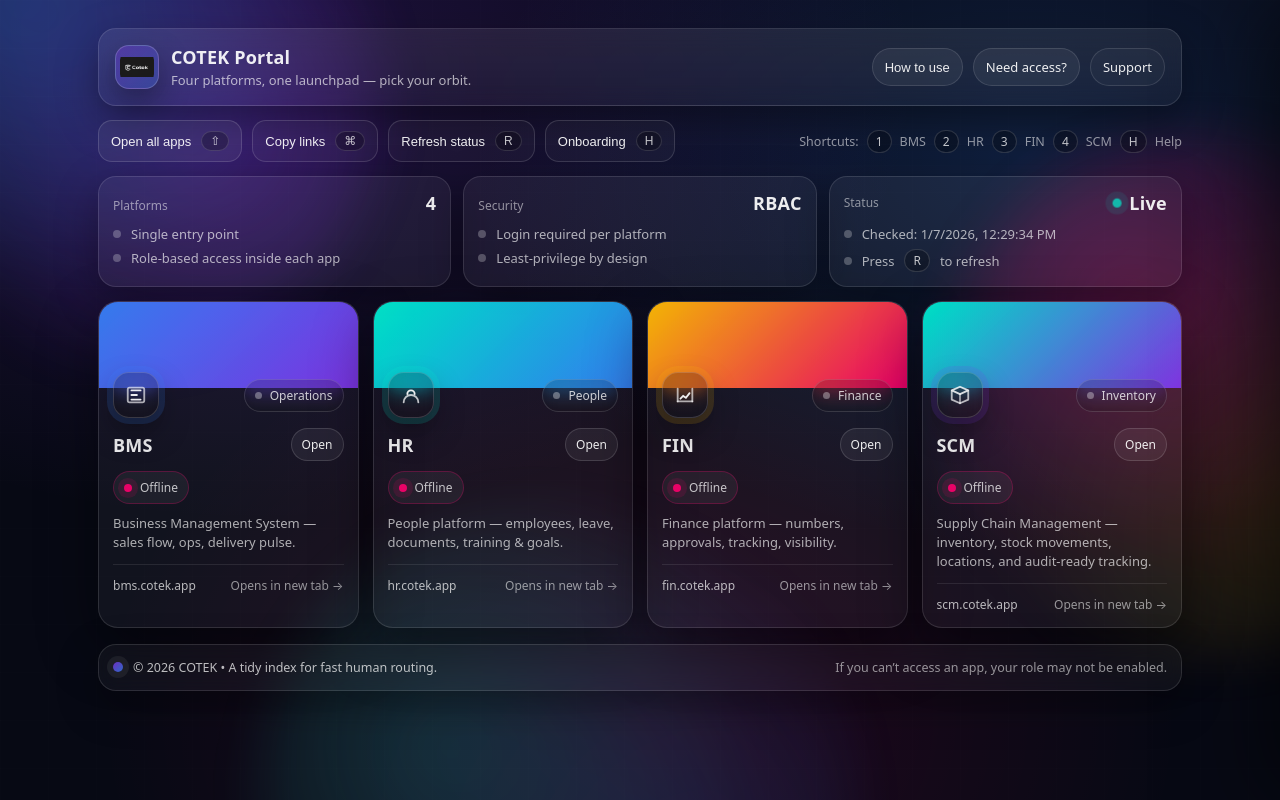
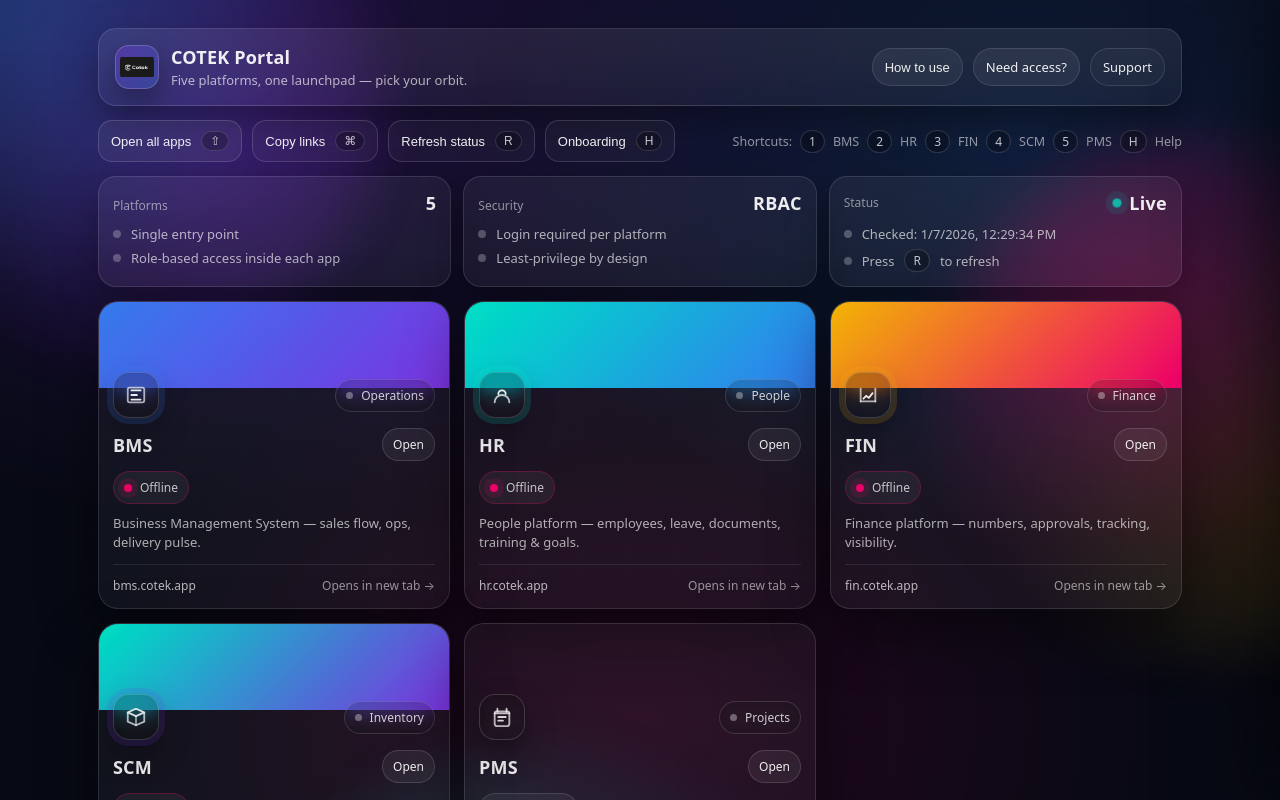
Before and after one commit to Lord-Cotek/cotek, a Next.js app: page / in a window 1280 px wide. Shown: the top 800 px of the page. Built offline with nearby package versions, Linux system fonts and the light colour scheme; no server answers.

Commit message:
Add PMS platform to portal

```diff
--- a/app/page.tsx
+++ b/app/page.tsx
@@ -66,10 +66,21 @@ const APPS: AppCard[] = [
     keyUses: ["Items & assets", "Receive / Issue / Transfer / Adjust", "Locations, vendors & traceability"],
     // ✅ badge removed (no longer Preview)
   },
+  {
+    name: "PMS",
+    short: "Project Management System — planning, execution, timelines, and resource control.",
+    url: "https://pms.cotek.app",
+    tag: "Projects",
+    gradient: "grad-pms",
+    glow: "glow-pms",
+    accent: "accent-pms",
+    who: "Project Managers, Operations, Admin",
+    keyUses: ["Project planning", "Task scheduling", "Resource allocation & milestones"],
+  },
 ];
 
 type StatusRow = {
-  key: "BMS" | "HR" | "FIN" | "SCM";
+  key: "BMS" | "HR" | "FIN" | "SCM" | "PMS";
   url: string;
   ok: boolean;
   status: number;
@@ -81,7 +92,7 @@ type StatusPayload = {
   results: StatusRow[];
 };
 
-function Icon({ kind }: { kind: "bms" | "hr" | "fin" | "scm" }) {
+function Icon({ kind }: { kind: "bms" | "hr" | "fin" | "scm" | "pms" }) {
   if (kind === "bms") {
     return (
       <svg width="22" height="22" viewBox="0 0 24 24" className="icon">
@@ -117,6 +128,35 @@ function Icon({ kind }: { kind: "bms" | "hr" | "fin" | "scm" }) {
         <path d="M4 19V5M20 19V5" fill="none" stroke="currentColor" strokeWidth="2" strokeLinecap="round" opacity="0.7" />
         <path d="M7 16l3-3 3 2 4-5" fill="none" stroke="currentColor" strokeWidth="2" strokeLinecap="round" />
         <path d="M4 19h16" fill="none" stroke="currentColor" strokeWidth="2" strokeLinecap="round" opacity="0.7" />
+      </svg>
+    );
+  }
+  if (kind === "pms") {
+    return (
+      <svg width="22" height="22" viewBox="0 0 24 24" className="icon">
+        <path
+          d="M7 3v3M17 3v3M4 8h16"
+          fill="none"
+          stroke="currentColor"
+          strokeWidth="2"
+          strokeLinecap="round"
+          opacity="0.8"
+        />
+        <path
+          d="M6 6h12a2 2 0 0 1 2 2v11a3 3 0 0 1-3 3H7a3 3 0 0 1-3-3V8a2 2 0 0 1 2-2Z"
+          fill="none"
+          stroke="currentColor"
+          strokeWidth="2"
+          opacity="0.75"
+        />
+        <path
+          d="M8 12h8M8 16h5"
+          fill="none"
+          stroke="currentColor"
+          strokeWidth="2"
+          strokeLinecap="round"
+          opacity="0.9"
+        />
       </svg>
     );
   }
@@ -198,6 +238,7 @@ export default function Home() {
       if (e.key === "2") window.open(APPS[1].url, "_blank", "noreferrer");
       if (e.key === "3") window.open(APPS[2].url, "_blank", "noreferrer");
       if (e.key === "4") window.open(APPS[3].url, "_blank", "noreferrer");
+      if (e.key === "5") window.open(APPS[4].url, "_blank", "noreferrer"); // ✅ PMS
       if (e.key.toLowerCase() === "r") fetchStatus();
       if (e.key.toLowerCase() === "h") setDrawerOpen(true);
     };
@@ -245,7 +286,7 @@ export default function Home() {
             </div>
             <div className="brand-text">
               <div className="brand-title">COTEK Portal</div>
-              <div className="brand-sub">Four platforms, one launchpad — pick your orbit.</div>
+              <div className="brand-sub">Five platforms, one launchpad — pick your orbit.</div>
             </div>
           </div>
 
@@ -279,7 +320,7 @@ export default function Home() {
           <div className="qhint">
             Shortcuts: <span className="kbd">1</span> BMS <span className="kbd">2</span> HR{" "}
             <span className="kbd">3</span> FIN <span className="kbd">4</span> SCM{" "}
-            <span className="kbd">H</span> Help
+            <span className="kbd">5</span> PMS <span className="kbd">H</span> Help
           </div>
         </section>
 
@@ -287,7 +328,7 @@ export default function Home() {
           <div className="dash-card">
             <div className="dash-kpi">
               <div className="kpi-label">Platforms</div>
-              <div className="kpi-value">4</div>
+              <div className="kpi-value">5</div>
             </div>
             <div className="dash-meta">
               <div className="meta-row">
@@ -332,10 +373,12 @@ export default function Home() {
           </div>
         </section>
 
-        <section className="cards cards-4">
+        <section className="cards cards-5">
           {APPS.map((app) => {
-            const kind = app.name === "BMS" ? "bms" : app.name === "HR" ? "hr" : app.name === "FIN" ? "fin" : "scm";
-            const row = status[app.name as "BMS" | "HR" | "FIN" | "SCM"];
+            const kind =
+              app.name === "BMS" ? "bms" : app.name === "HR" ? "hr" : app.name === "FIN" ? "fin" : app.name === "PMS" ? "pms" : "scm";
+
+            const row = status[app.name as "BMS" | "HR" | "FIN" | "SCM" | "PMS"];
             const st = statusLabel(row);
 
             return (
@@ -420,7 +463,12 @@ export default function Home() {
           {APPS.map((a) => (
             <div key={a.name} className="drawer-block">
               <div className="drawer-block-title">
-                {a.name} {a.badge ? <span className="dev-pill" style={{ marginLeft: 8 }}>{a.badge}</span> : null}
+                {a.name}{" "}
+                {a.badge ? (
+                  <span className="dev-pill" style={{ marginLeft: 8 }}>
+                    {a.badge}
+                  </span>
+                ) : null}
               </div>
               <div className="drawer-block-text">{a.short}</div>
               <div className="drawer-mini">
@@ -443,7 +491,8 @@ export default function Home() {
             <div className="drawer-block-title">Shortcuts</div>
             <div className="drawer-block-text">
               <span className="kbd">1</span> BMS • <span className="kbd">2</span> HR • <span className="kbd">3</span> FIN •{" "}
-              <span className="kbd">4</span> SCM • <span className="kbd">R</span> Refresh • <span className="kbd">Esc</span> Close
+              <span className="kbd">4</span> SCM • <span className="kbd">5</span> PMS • <span className="kbd">R</span> Refresh •{" "}
+              <span className="kbd">Esc</span> Close
             </div>
           </div>
         </div>
```
